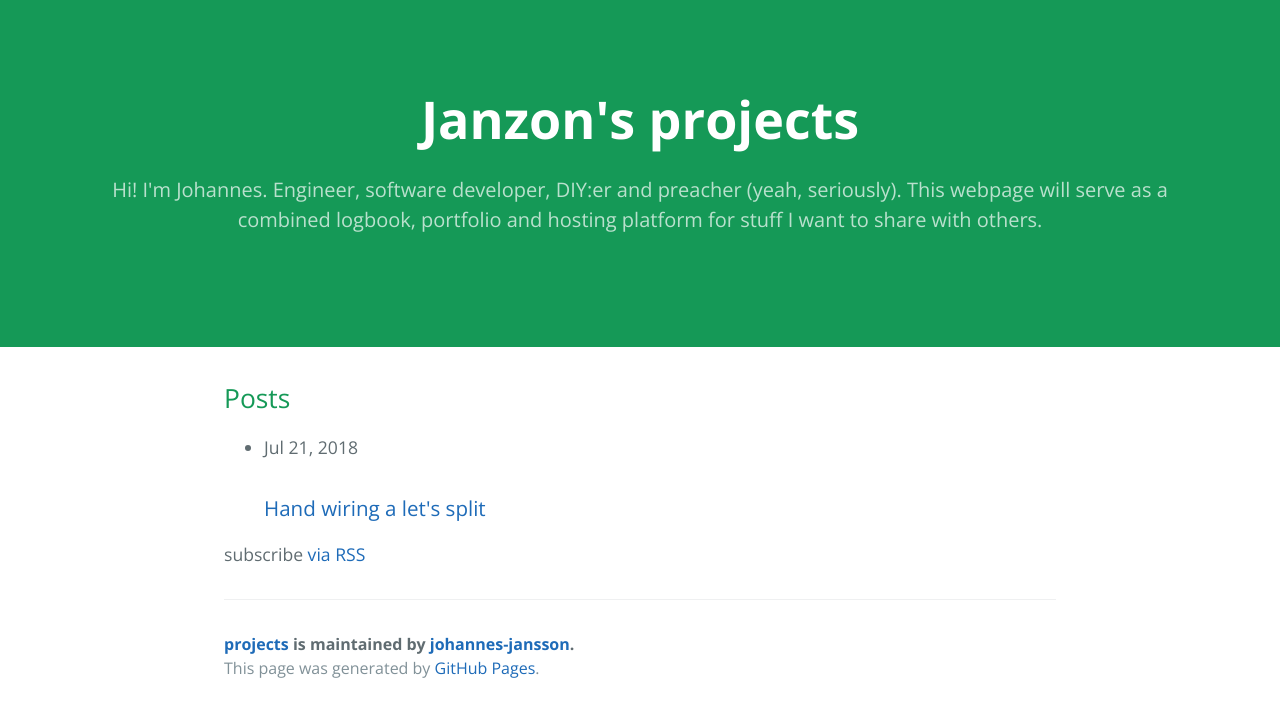
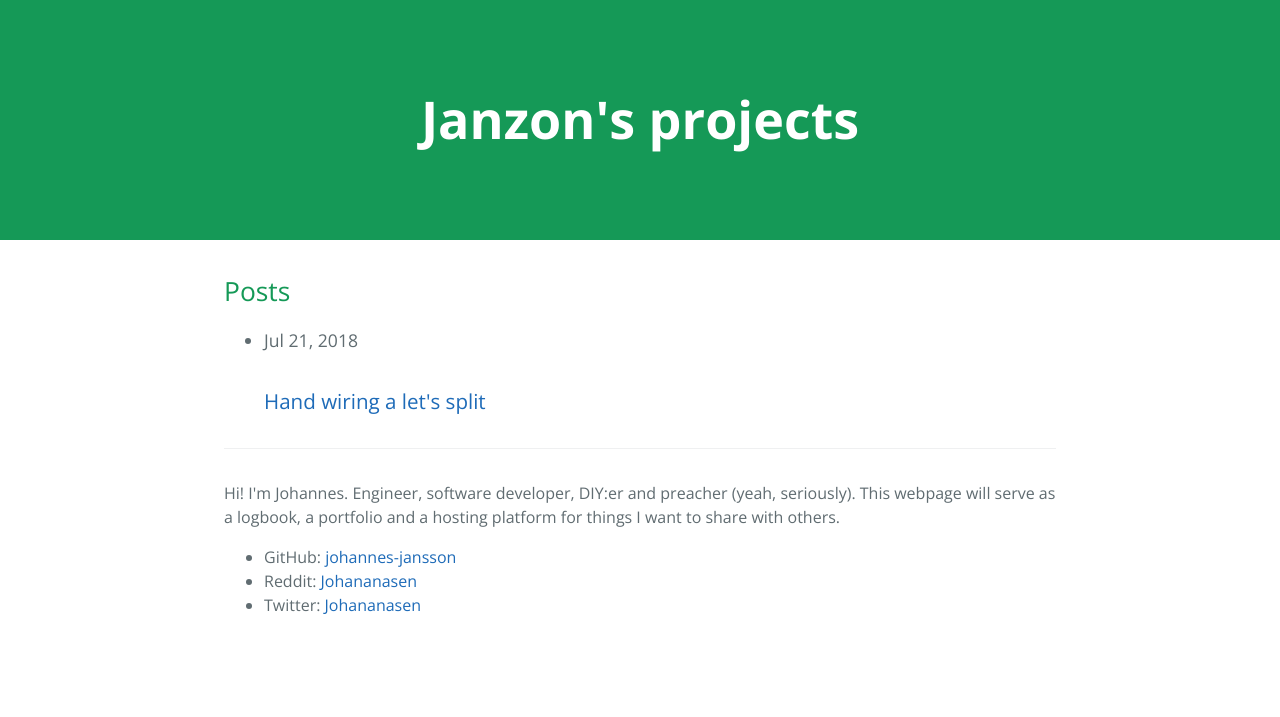
Before and after one commit to johannes-jansson/projects, a Jekyll site: the page built from index.md, in a window 1280 px wide. Shown: the top 717 px of the page. Built offline with Jekyll 4.4.1, drawn with Linux system fonts in a browser that asks for light colours.

Commit message:
site info and layout updates

```diff
--- a/_config.yml
+++ b/_config.yml
@@ -17,13 +17,14 @@ title: Janzon's projects
 email: johannes.e.jansson@gmail.com
 description: >- # this means to ignore newlines until "baseurl:"
   Hi! I'm Johannes. Engineer, software developer, DIY:er and preacher (yeah, seriously).
-  This webpage will serve as a combined logbook, portfolio and hosting platform for stuff
+  This webpage will serve as a logbook, a portfolio and a hosting platform for things
   I want to share with others.
 # baseurl: "" # the subpath of your site, e.g. /blog
 # url: "localhost" # the base hostname & protocol for your site, e.g. http://example.com
 baseurl: "/projects" # the subpath of your site, e.g. /blog
 url: "https://johannes-jansson.github.io/" # the base hostname & protocol for your site, e.g. http://example.com
 twitter_username: Johananasen
+reddit_username: Johananasen
 github_username:  johannes-jansson
 
 # Build settings
--- a/_layouts/default.html
+++ b/_layouts/default.html
@@ -13,7 +13,7 @@
   <body>
     <header class="page-header" role="banner">
       <h1 class="project-name">{{ site.title | default: site.github.repository_name }}</h1>
-      <h2 class="project-tagline">{{ site.description | default: site.github.project_tagline }}</h2>
+      <!-- <h2 class="project-tagline">{{ site.description | default: site.github.project_tagline }}</h2> -->
       <!-- {% if site.github.is_project_page %} -->
       <!--   <a href="{{ site.github.repository_url }}" class="btn">View on GitHub</a> -->
       <!-- {% endif %} -->
@@ -27,10 +27,9 @@
       {{ content }}
 
       <footer class="site-footer">
-        {% if site.github.is_project_page %}
-          <span class="site-footer-owner"><a href="{{ site.github.repository_url }}">{{ site.github.repository_name }}</a> is maintained by <a href="{{ site.github.owner_url }}">{{ site.github.owner_name }}</a>.</span>
-        {% endif %}
-        <span class="site-footer-credits">This page was generated by <a href="https://pages.github.com">GitHub Pages</a>.</span>
+        <p>{{- site.description | escape -}}</p>
+
+        {%- include social.html -%}
       </footer>
     </main>
 
--- a/_layouts/home.html
+++ b/_layouts/home.html
@@ -26,8 +26,6 @@ layout: default
       </li>
       {%- endfor -%}
     </ul>
-
-    <p class="rss-subscribe">subscribe <a href="{{ "/feed.xml" | relative_url }}">via RSS</a></p>
   {%- endif -%}
 
 </div>
```
